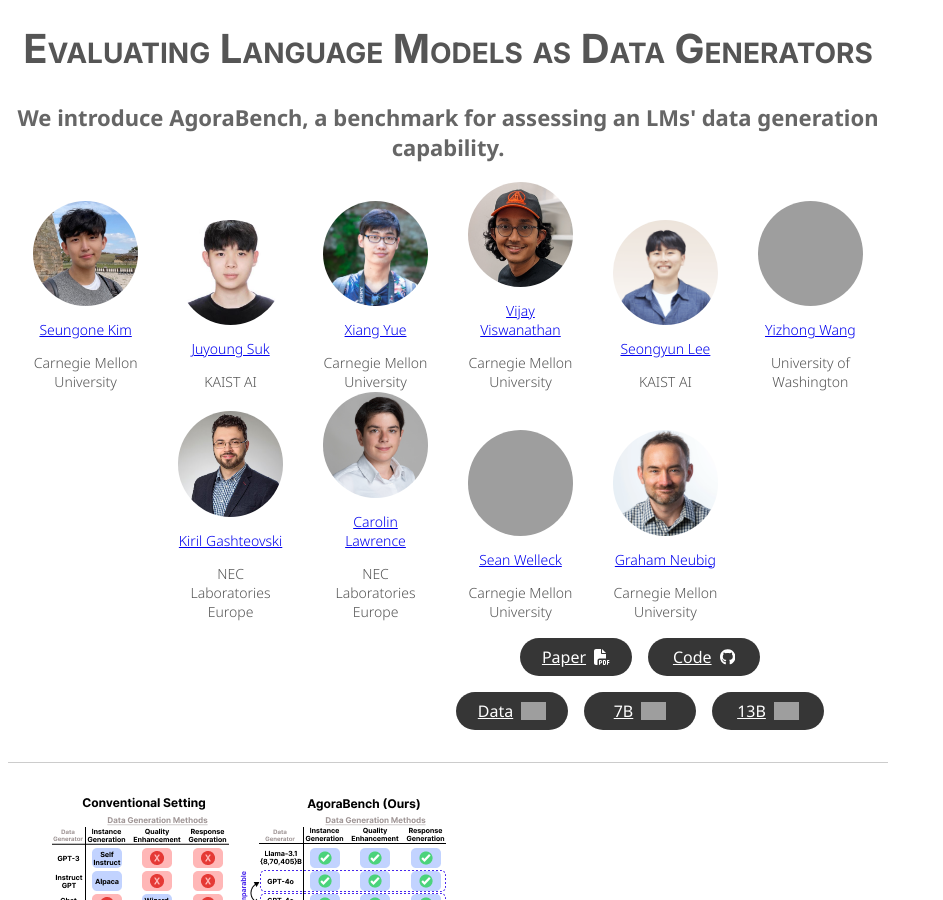
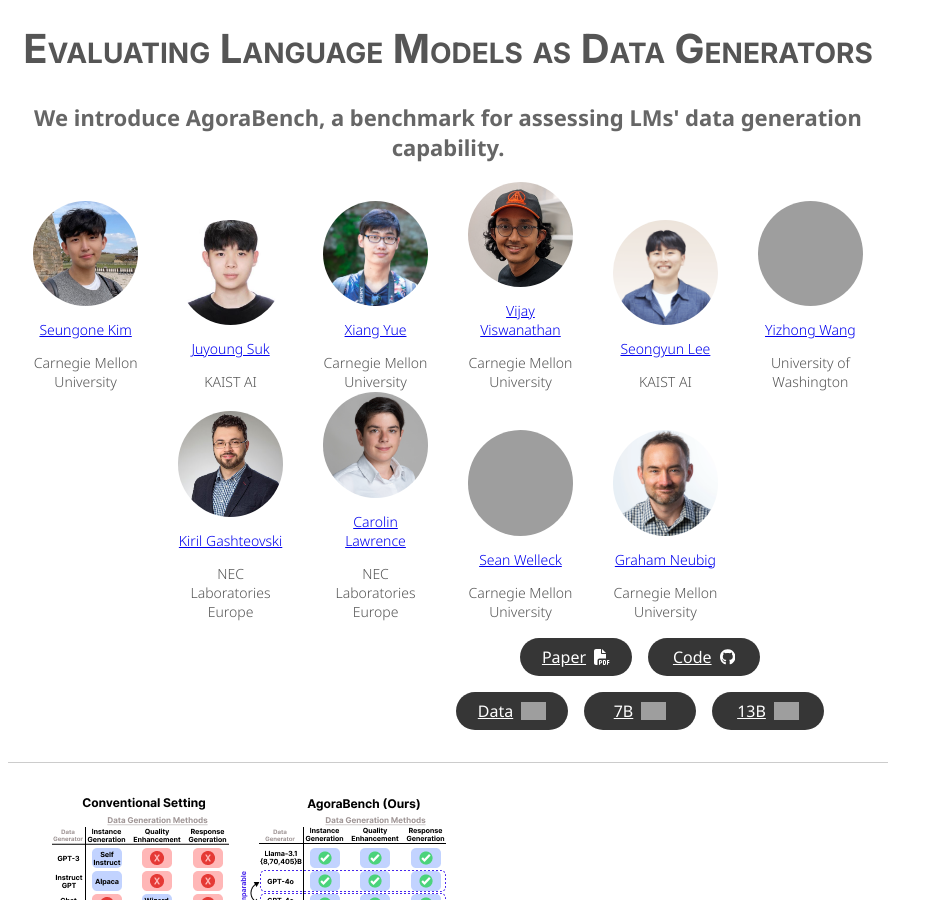
Before and after one commit to neulab/data-agora, a Jekyll site: the page built from docs/index.markdown, in a window 1280 px wide and 900 px high, cut to the strip 0-900 px from the top of the window. Shown: the whole strip, without its empty margins (0-943 px from the left). Built offline with Jekyll 4.4.1, drawn with Linux system fonts in a browser that asks for light colours; a style sheet for code colours, icons or effects is not loaded; grey boxes are pictures that could not be loaded.

```diff
--- a/docs/_config.yml
+++ b/docs/_config.yml
@@ -20,16 +20,14 @@
 
 title: Evaluating Language Models as Data Generators
 theme: minima
-description: "We introduce AgoraBench, a benchmark for assessing an LMs' data generation capability."
+description: "We introduce AgoraBench, a benchmark for assessing LMs' data generation capability."
 
 syscolor: "#555555"
 sysfont: Inter
 video: https://www.youtube-nocookie.com/embed/7hvTnhiCO7Y?si=6I9aqVnatM8VoaJd
-paper: https://arxiv.org/abs/2310.08491
-code: https://github.com/kaistAI/Prometheus
-hf_data: https://huggingface.co/datasets/kaist-ai/Feedback-Collection
-hf_model_7b: https://huggingface.co/kaist-ai/prometheus-7b-v1.0
-hf_model_13b: https://huggingface.co/kaist-ai/prometheus-13b-v1.0
+paper: https://arxiv.org/abs/2412.03679
+code: https://github.com/neulab/data-agora
+hf_data: https://huggingface.co/Data-Agora
 
 plugins:
   - jekyll-feed
```
